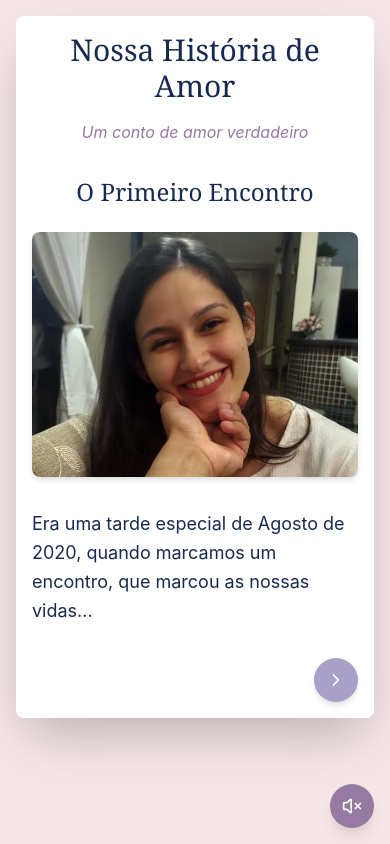
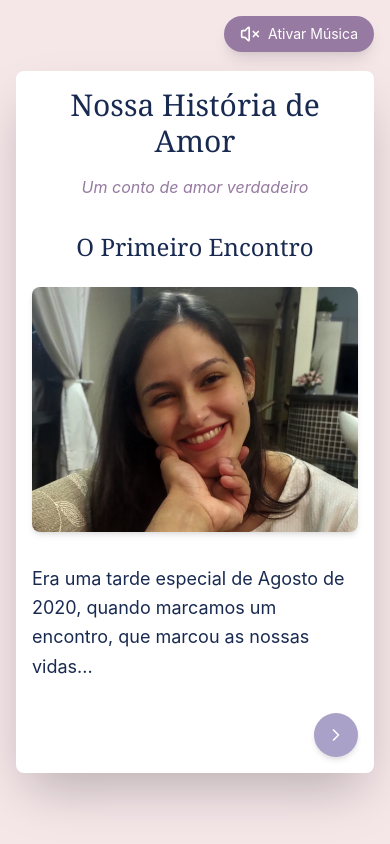
Before and after one commit to luccarocha/convite-casamento, a React (Create React App) app: page / in a window 390 px wide. Built offline with nearby package versions, Linux system fonts and the light colour scheme.

Commit message:
Melhorias no design e usabilidade

```diff
--- a/src/App.js
+++ b/src/App.js
@@ -45,7 +45,7 @@ const Carousel = ({ items }) => {
 const StoryBook = () => {
   const [currentPage, setCurrentPage] = useState(0);
   const [showCopySuccess, setShowCopySuccess] = useState(false);
-  const [isPlaying, setIsPlaying] = useState(true);
+  const [isPlaying, setIsPlaying] = useState(false); // Música começa desativada
   const audioRef = useRef(null);
 
   const pixKey = "123.456.789-00";
@@ -103,7 +103,7 @@ const StoryBook = () => {
 
   useEffect(() => {
     if (audioRef.current) {
-      audioRef.current.volume = 0.5; // 50% do volume
+      audioRef.current.volume = 0.5;
       if (isPlaying) {
         const playPromise = audioRef.current.play();
         if (playPromise !== undefined) {
@@ -130,14 +130,20 @@ const StoryBook = () => {
     <button
       onClick={toggleMusic}
       style={{backgroundColor: '#967AA1'}}
-      className="fixed bottom-4 right-4 p-3 rounded-full shadow-lg text-white hover:bg-opacity-90 transition-all z-50 backdrop-blur-sm"
+      className="fixed top-4 right-4 px-4 py-2 rounded-full shadow-lg text-white hover:bg-opacity-90 transition-all z-50 backdrop-blur-sm flex items-center gap-2"
     >
-      {isPlaying ? <VolumeX className="w-5 h-5" /> : <Volume2 className="w-5 h-5" />}
+      {isPlaying ? (
+        <Volume2 className="w-5 h-5" />
+      ) : (
+        <>
+          <VolumeX className="w-5 h-5" />
+          <span className="text-sm">Ativar Música</span>
+        </>
+      )}
     </button>
   );
-
   const renderInvitationPage = () => (
-    <div className="text-center space-y-8 py-4 sm:py-8 px-4 sm:px-8">
+    <div className="text-center space-y-8 py-4 sm:py-8 px-2 sm:px-8">
       <div className="space-y-6">
         <Heart style={{color: '#967AA1'}} className="w-12 h-12 mx-auto animate-pulse" />
         <h2 style={{color: '#192A51'}} className="text-3xl sm:text-5xl font-serif">
@@ -148,7 +154,7 @@ const StoryBook = () => {
         </p>
       </div>
 
-      <div className="max-w-2xl mx-auto bg-white rounded-lg shadow-lg space-y-8 p-4 sm:p-8">
+      <div className="w-full max-w-2xl mx-auto bg-white rounded-lg shadow-lg space-y-8 p-4 sm:p-8">
         <p className="text-lg sm:text-xl leading-relaxed" style={{color: '#192A51'}}>
           Com imensa felicidade e amor, gostaríamos de convidá-lo(a) para celebrar
           conosco o início desta nova e maravilhosa etapa de nossas vidas.
@@ -306,8 +312,8 @@ const StoryBook = () => {
   );
 
   return (
-    <div style={{backgroundColor: '#F5E6E8'}}
-         className="min-h-screen w-full overflow-x-hidden">
+    <div className="min-h-screen w-full overflow-x-hidden flex flex-col items-center justify-center"
+         style={{backgroundColor: '#F5E6E8'}}>
       <audio
         ref={audioRef}
         loop
@@ -317,7 +323,7 @@ const StoryBook = () => {
 
       <MusicControl />
 
-      <div className="max-w-4xl mx-auto p-4 sm:p-8">
+      <div className="w-full max-w-4xl mx-auto p-4 sm:p-8">
         <div className="bg-white rounded-lg shadow-2xl p-4 sm:p-8 relative">
           {currentPage === 0 && (
             <div className="text-center mb-8">
@@ -338,7 +344,7 @@ const StoryBook = () => {
                 {pages[currentPage].title}
               </h2>
 
-              <div className="flex flex-col md:flex-row gap-8 items-center">
+              <div className="flex flex-col md:flex-row gap-8 items-center justify-center">
                 <div className="w-full md:w-1/2">
                   {pages[currentPage].media.type === "carousel" && (
                     <Carousel items={pages[currentPage].media.items} />
```
